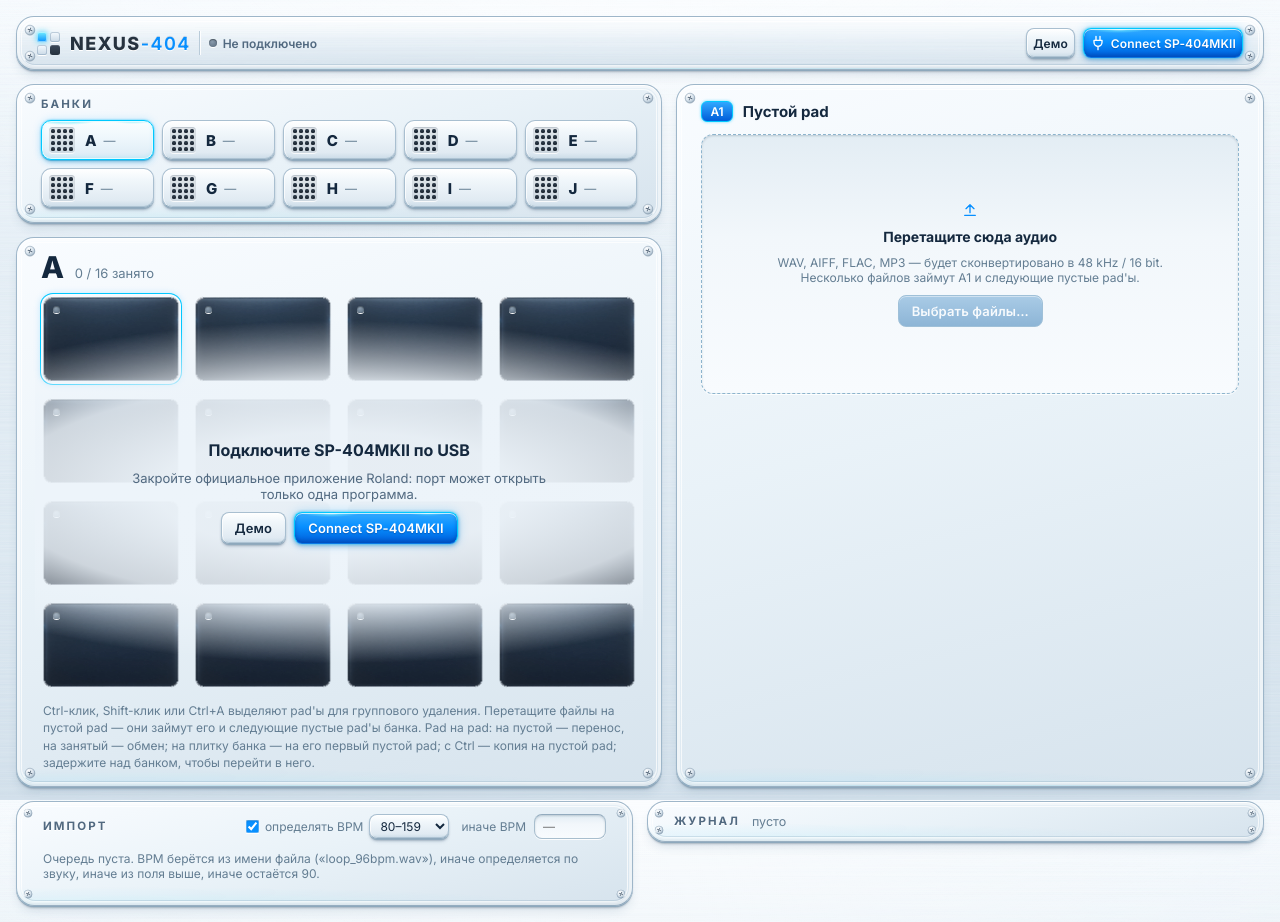
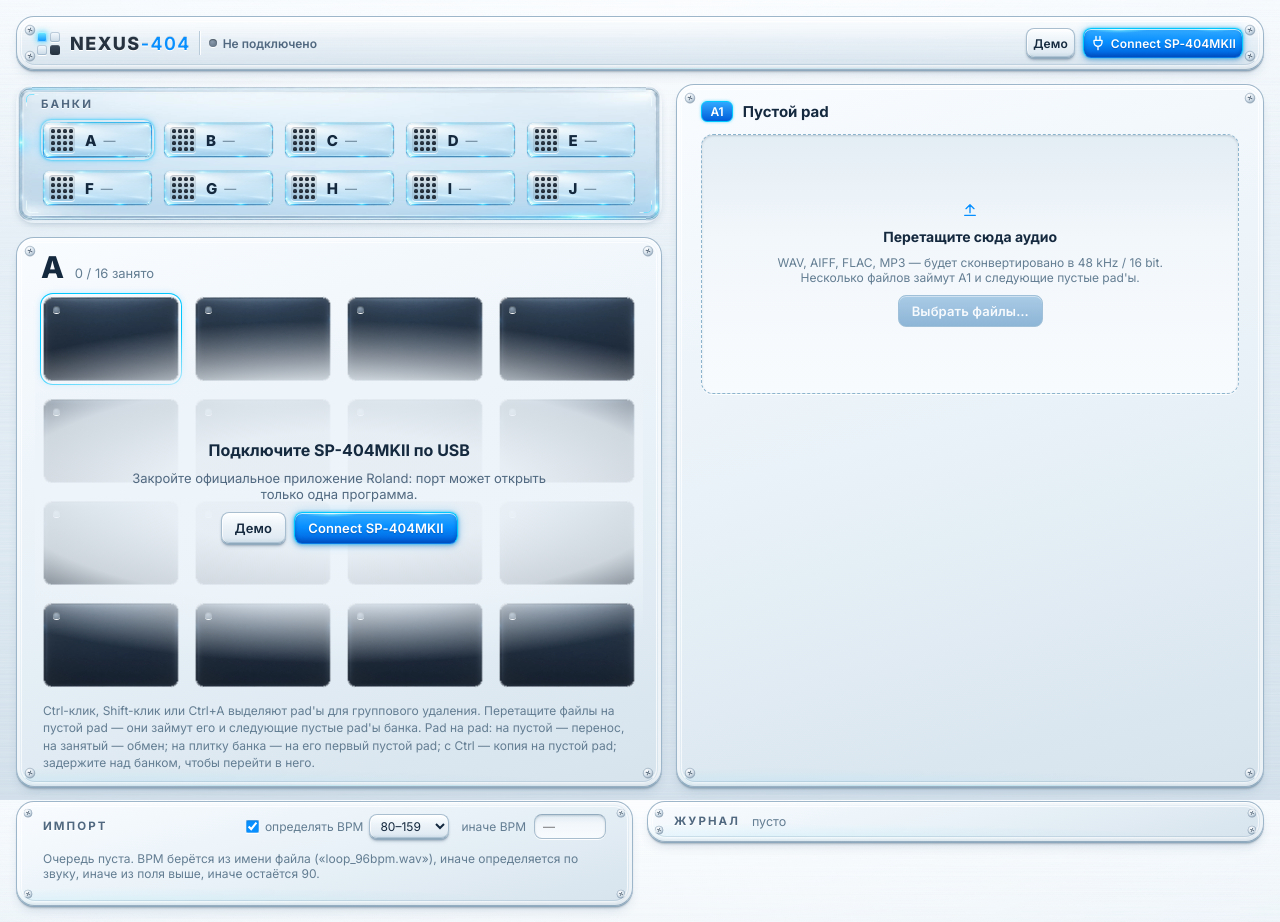
Before and after one commit to MaxMaximoff/nexus-404, a Preact app in the folder app/: page / in a window 1280 px wide. Built offline with nearby package versions, Linux system fonts and the light colour scheme.

Commit message:
style: extend hybrid materials to bank panel

```diff
--- a/app/src/ui/styles.css
+++ b/app/src/ui/styles.css
@@ -33,6 +33,8 @@
   --pad-skin-light: url("../assets/nexus-ui/pads/pad-light.webp");
   --pad-skin-empty: url("../assets/nexus-ui/pads/pad-graphite.webp");
   --pad-emitter: url("../assets/nexus-ui/lighting/pad-emitter.svg");
+  --panel-skin: url("../assets/nexus-ui/panels/panel-light.webp");
+  --panel-corners: url("../assets/nexus-ui/details/panel-corners.svg");
 
   /* Radii */
   --r-panel: 18px;
@@ -305,21 +307,39 @@
 .workspace { display: flex; flex-direction: column; gap: 14px; min-width: 0; align-self: stretch; }
 .workspace > :last-child { flex: 1; }
 
-/* ---------- banks: compact metal keys, a content indicator each ---------- */
+/* ---------- banks: shared hybrid material, live occupancy indicators ---------- */
 .bank-rail { padding: 12px 24px 14px; display: flex; flex-direction: column; gap: 9px; }
+.bank-rail.glass {
+  isolation: isolate; background: none; border: 1px solid transparent;
+  border-image: var(--panel-skin) 96 fill / 20px / 4px stretch;
+  box-shadow: 0 3px 8px -4px #365e7e70;
+}
+.bank-rail.glass::before {
+  inset: 5px; border: 0; border-radius: 0;
+  border-image: var(--panel-corners) 48 / 18px / 0 stretch;
+  background: none; box-shadow: none;
+}
+.bank-rail.glass::after { content: none; }
 .bank-list { display: grid; grid-template-columns: repeat(5, minmax(0, 1fr)); gap: 8px; }
 .bank-tile {
   display: grid; grid-template-columns: 26px minmax(0, 1fr); align-items: center; gap: 10px; padding: 6px 10px 6px 7px; cursor: pointer;
-  border-radius: 10px; border: 1px solid var(--key-border); border-bottom-color: var(--key-border-low); background: var(--key); box-shadow: var(--key-shadow);
-  transition: box-shadow var(--transition), border-color var(--transition);
+  position: relative; isolation: isolate; border-radius: 10px; border: 1px solid transparent;
+  background: none; border-image: var(--pad-skin-light) 100 fill / 8px / 1px stretch; box-shadow: none;
+  transition: box-shadow var(--transition);
 }
-.bank-tile:hover { background: var(--key-hover); border-color: #93b7cf; }
-.bank-tile:active { box-shadow: var(--key-pressed); }
-/* Lit bank: the key's own face, an LED rim with hot spots, a cyan cast on the metal around it. */
+.bank-tile::before {
+  content: ""; position: absolute; inset: 0; border: 0; border-radius: inherit;
+  border-image: var(--pad-emitter) 44 / 8px / 0 stretch;
+  pointer-events: none; opacity: .2; transition: opacity var(--transition);
+}
+.bank-tile:not(.active):hover::before { opacity: .7; }
 .bank-tile.active {
-  border-color: var(--led-border);
-  background: var(--led-glints), linear-gradient(180deg, #fbfeff 0%, #eef7fc 45%, #dcebf5 100%);
-  box-shadow: var(--led), 0 1px 0 #8aafc5, 0 3px 3px -1px rgba(35, 70, 100, 0.24);
+  box-shadow: 0 0 3px #00c8ff, 0 0 8px #00a5ff45;
+}
+.bank-tile.active::before { opacity: 1; }
+.bank-tile:active { box-shadow: 0 0 3px #00c8ff70; }
+@media (prefers-reduced-motion: reduce) {
+  .bank-tile, .bank-tile::before { transition: none; }
 }
 .mini-grid { display: grid; grid-template-columns: repeat(4, 1fr); gap: 2px; padding: 2px; border-radius: 4px; background: rgba(38, 50, 63, 0.1); box-shadow: inset 0 1px 1px rgba(44, 75, 100, 0.22), 0 1px 0 rgba(255, 255, 255, 0.8); }
 .mini-grid i { aspect-ratio: 1; border-radius: 1.5px; background: var(--graphite-face); }
@@ -329,7 +349,8 @@
 .bank-letter { font-weight: 800; font-size: 15px; color: var(--text); display: inline-flex; align-items: center; gap: 4px; }
 .bank-tile.active .bank-meta { color: var(--accent); }
 .lock { margin-left: auto; color: var(--warn); display: inline-flex; }
-.bank-tile.drop-target { border-style: dashed; border-color: #6fb7e0; }
+.bank-tile.drop-target:not(:focus-visible) { outline: 1px dashed #6fb7e0; outline-offset: 2px; }
+.bank-tile.drop-target.drop:not(:focus-visible) { outline-style: solid; outline-color: var(--led-border); }
 .bank-tile.drop { border-color: var(--led-border); box-shadow: var(--led); }
 .bank-tile.drop-full { opacity: 0.45; }
 .mini-grid i.target { background: linear-gradient(var(--neon-hi), var(--blue)); box-shadow: 0 0 3px rgba(0, 200, 255, 0.85); }
```
Also changed, not shown: app/src/assets/nexus-ui/README.md.
